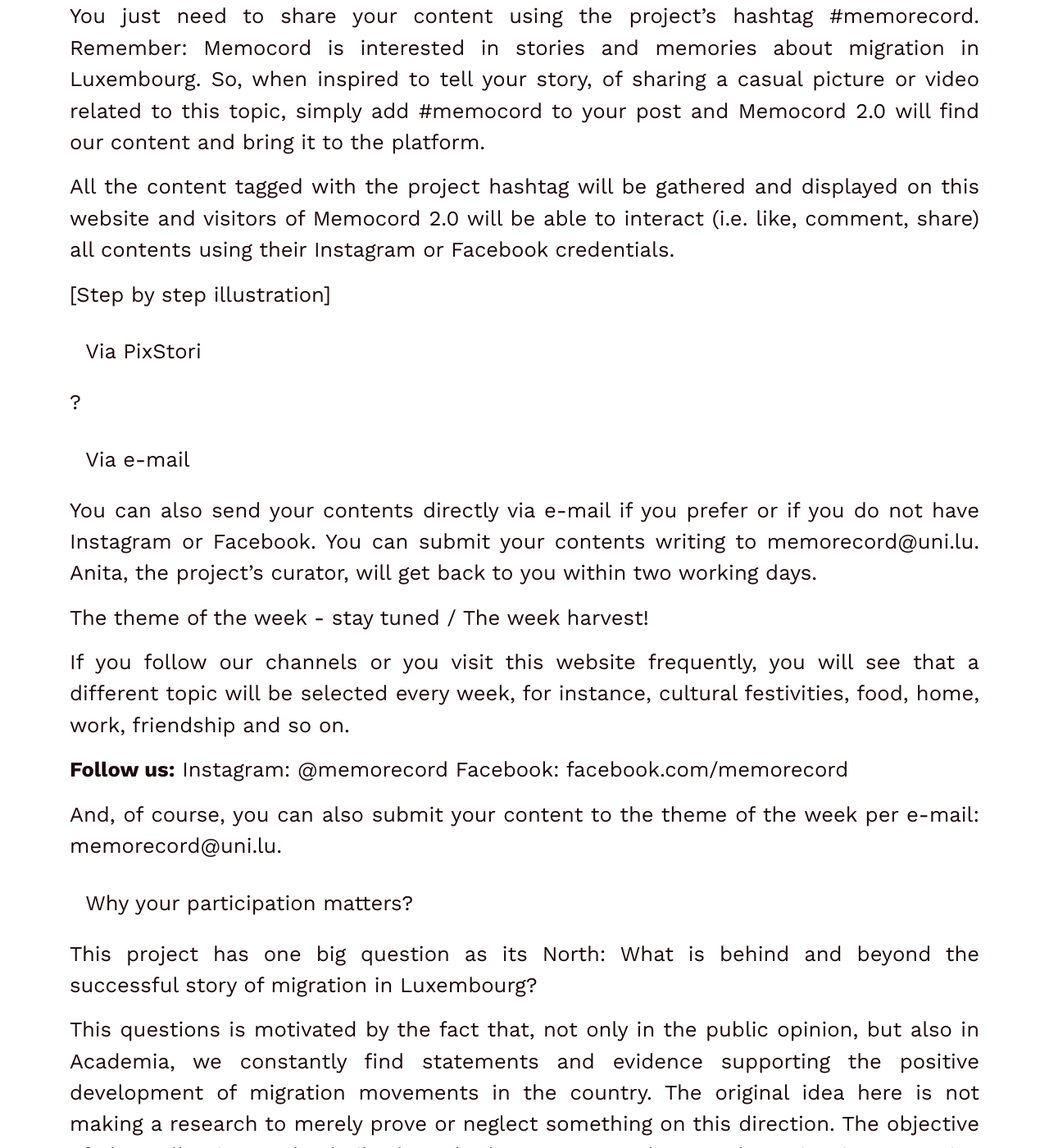
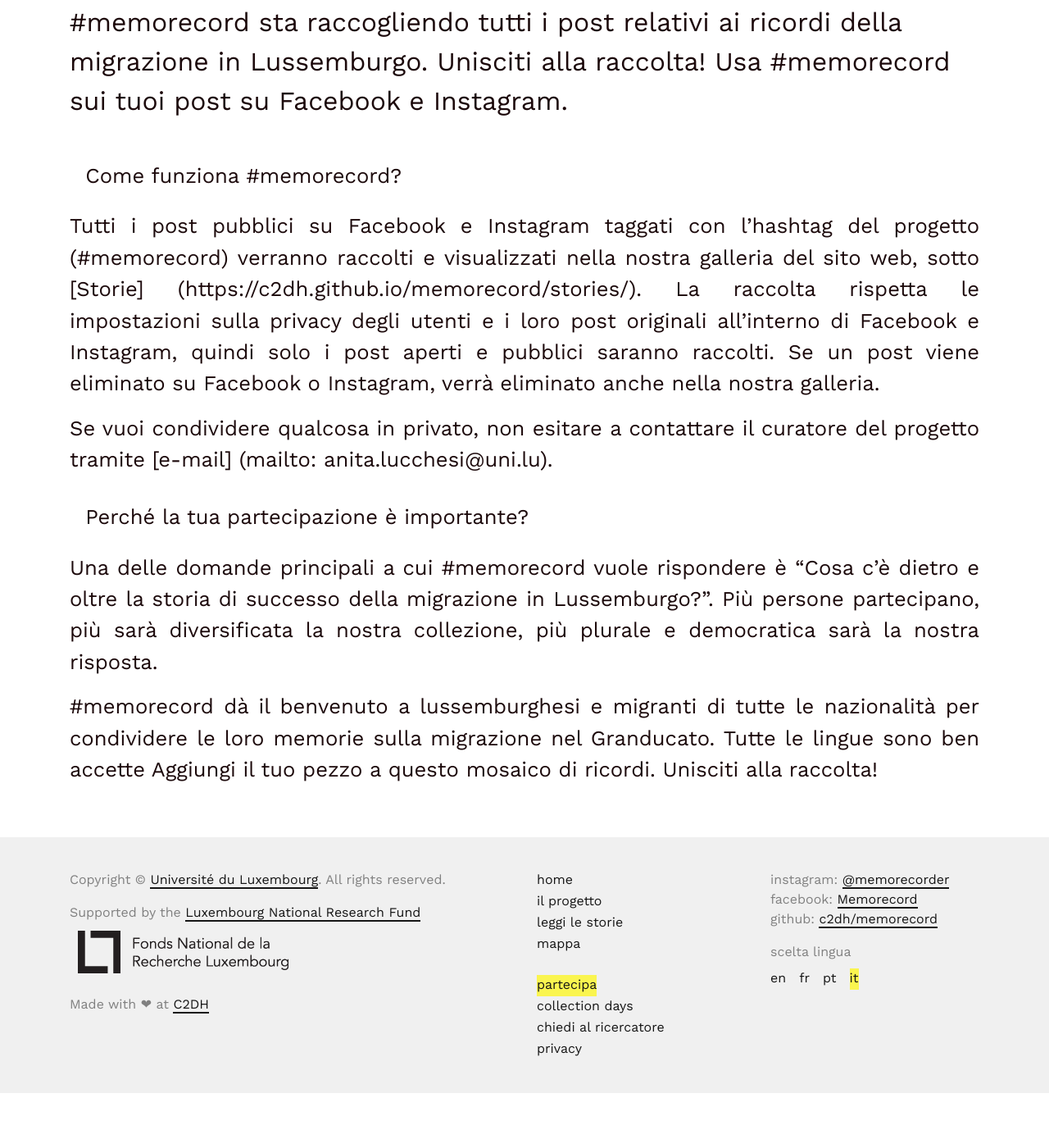
Before and after one commit to C2DH/memorecord, a Jekyll site: the page built from pages/take-part.it.md, in a window 1280 px wide and 1400 px high, scrolled down 565 px. Shown: the whole window at 82% size. Built offline with Jekyll 4.4.1, drawn with Linux system fonts in a browser that asks for light colours; after the commit the page ends 1898 px from its top, so only the background shows below that; some of the changed text lies outside the part shown.

Commit message:
Update take-part.it.md

```diff
--- a/pages/take-part.it.md
+++ b/pages/take-part.it.md
@@ -6,40 +6,20 @@ link: /take-part/
 title: Take part!
 ---
 
-Taking part in Memorecord is simple. Use your [Social Media](#social-media) - Facebook & Instagram, or via [email](#email).
+La partecipazione della comunità è l'anima di questo esperimento di crowdsourcing. Partecipando a questo progetto collettivo, i tuoi ricordi e i tuoi account personali possono aiutarci a capire di più sugli aspetti storici della migrazione nel Granducato.
+
+#memorecord sta raccogliendo tutti i post relativi ai ricordi della migrazione in Lussemburgo. Unisciti alla raccolta! Usa #memorecord sui tuoi post su Facebook e Instagram.
 
 <!-- more -->
 
-# Via your Social Media - Facebook & Instagram
+# Come funziona #memorecord?
 
-You just need to share your content using the project's hashtag #memorecord. Remember: Memocord is interested in stories and memories about migration in Luxembourg. So, when inspired to tell your story, of sharing a casual picture or video related to this topic, simply add #memocord to your post and Memocord 2.0 will find our content and bring it to the platform.
+Tutti i post pubblici su Facebook e Instagram taggati con l'hashtag del progetto (#memorecord) verranno raccolti e visualizzati nella nostra galleria del sito web, sotto [Storie] (https://c2dh.github.io/memorecord/stories/). La raccolta rispetta le impostazioni sulla privacy degli utenti e i loro post originali all'interno di Facebook e Instagram, quindi solo i post aperti e pubblici saranno raccolti. Se un post viene eliminato su Facebook o Instagram, verrà eliminato anche nella nostra galleria.
 
-All the content tagged with the project hashtag will be gathered and displayed on this website and visitors of Memocord 2.0 will be able to interact (i.e. like, comment, share) all contents using their Instagram or Facebook credentials.
+Se vuoi condividere qualcosa in privato, non esitare a contattare il curatore del progetto tramite [e-mail] (mailto: anita.lucchesi@uni.lu).
 
-[Step by step illustration]
+# Perché la tua partecipazione è importante?
 
-# Via PixStori
+Una delle domande principali a cui #memorecord vuole rispondere è "Cosa c'è dietro e oltre la storia di successo della migrazione in Lussemburgo?". Più persone partecipano, più sarà diversificata la nostra collezione, più plurale e democratica sarà la nostra risposta.
 
-?
-
-# Via e-mail
-
-You can also send your contents directly via e-mail if you prefer or if you do not have Instagram or Facebook. You can submit your contents writing to memorecord@uni.lu. Anita, the project's curator, will get back to you within two working days.
-
-The theme of the week - stay tuned / The week harvest!
-
-If you follow our channels or you visit this website frequently, you will see that a different topic will be selected every week, for instance, cultural festivities, food, home, work, friendship and so on.
-
-**Follow us:**
-Instagram: @memorecord
-Facebook: facebook.com/memorecord
-
-And, of course, you can also submit your content to the theme of the week per e-mail: memorecord@uni.lu.
-
-## Why your participation matters?
-
-This project has one big question as its North: What is behind and beyond the successful story of migration in Luxembourg?
-
-This questions is motivated by the fact that, not only in the public opinion, but also in Academia, we constantly find statements and evidence supporting the positive development of migration movements in the country. The original idea here is not making a research to merely prove or neglect something on this direction. The objective of the collection to be built through the Memorecord's crowdsourcing is not saying whether this "success story" is true or false, good or bad. The interest in looking behind and beyond this is trying to understand, in a more qualitative, holistic way, what else than good economic markers and the harmonious living together have been playing a role for Luxembourg becoming such a particular case of migration in the world.
-
-We learn from different studies that migration, as an old global phenomenon, is a process that may be full of non-dits  ruptures (...) TBC
+#memorecord dà il benvenuto a lussemburghesi e migranti di tutte le nazionalità per condividere le loro memorie sulla migrazione nel Granducato. Tutte le lingue sono ben accette Aggiungi il tuo pezzo a questo mosaico di ricordi. Unisciti alla raccolta!
```
